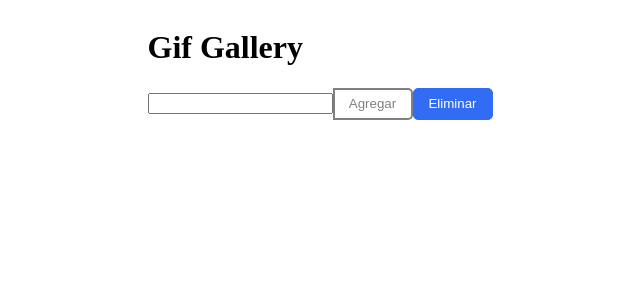
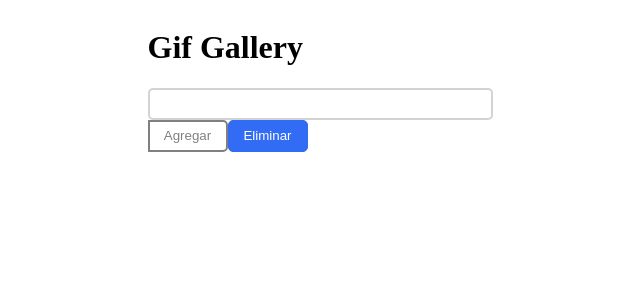
Before and after one commit to LuisD06/EvaluacionReact, a React (Vite) app: page / in a window 1280 px wide. Shown: the top 300 px of the page, without its empty margins (320-960 px from the left). Built offline with nearby package versions, Linux system fonts and the light colour scheme.

Commit message:
update: input atom style

```diff
--- a/src/components/atoms/input/input.scss
+++ b/src/components/atoms/input/input.scss
@@ -0,0 +1,12 @@
+.input {
+  border-radius: 5px;
+  width: 100%;
+  height: 2rem;
+  border: 2px solid lightgray;
+  &--left-rounded {
+    border-radius: 5px 0px 0px 5px;
+  }
+  &--default {
+    border-radius: 5px;
+  }
+}
--- a/src/components/atoms/input/input.tsx
+++ b/src/components/atoms/input/input.tsx
@@ -3,8 +3,15 @@ import './input.scss'
 interface InputProps {
   placeholder: string
   type?: string
+  variant?: 'default' | 'left-rounded'
   onValueChange: () => void
 }
-export const Input:FC<InputProps> = ({placeholder, type = 'text', onValueChange}) => {
-  return <input className='input' type={type} placeholder={placeholder} onChange={onValueChange}/>
+export const Input:FC<InputProps> = ({placeholder, type = 'text', variant = 'default', onValueChange}) => {
+  return <input
+    className={`input input--${variant}`}
+    type={type}
+    placeholder={placeholder}
+    onChange={onValueChange}
+
+  />
 }
```
